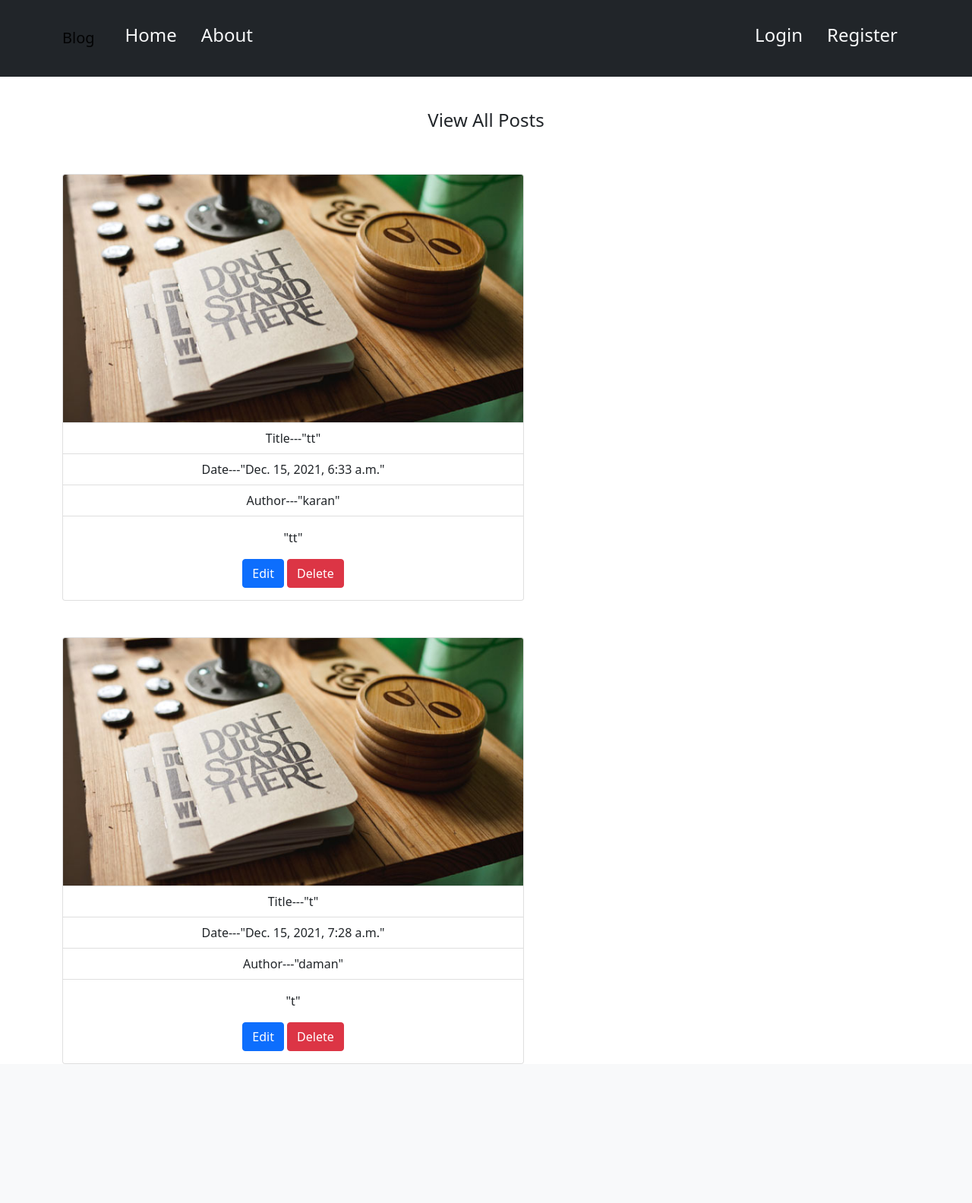
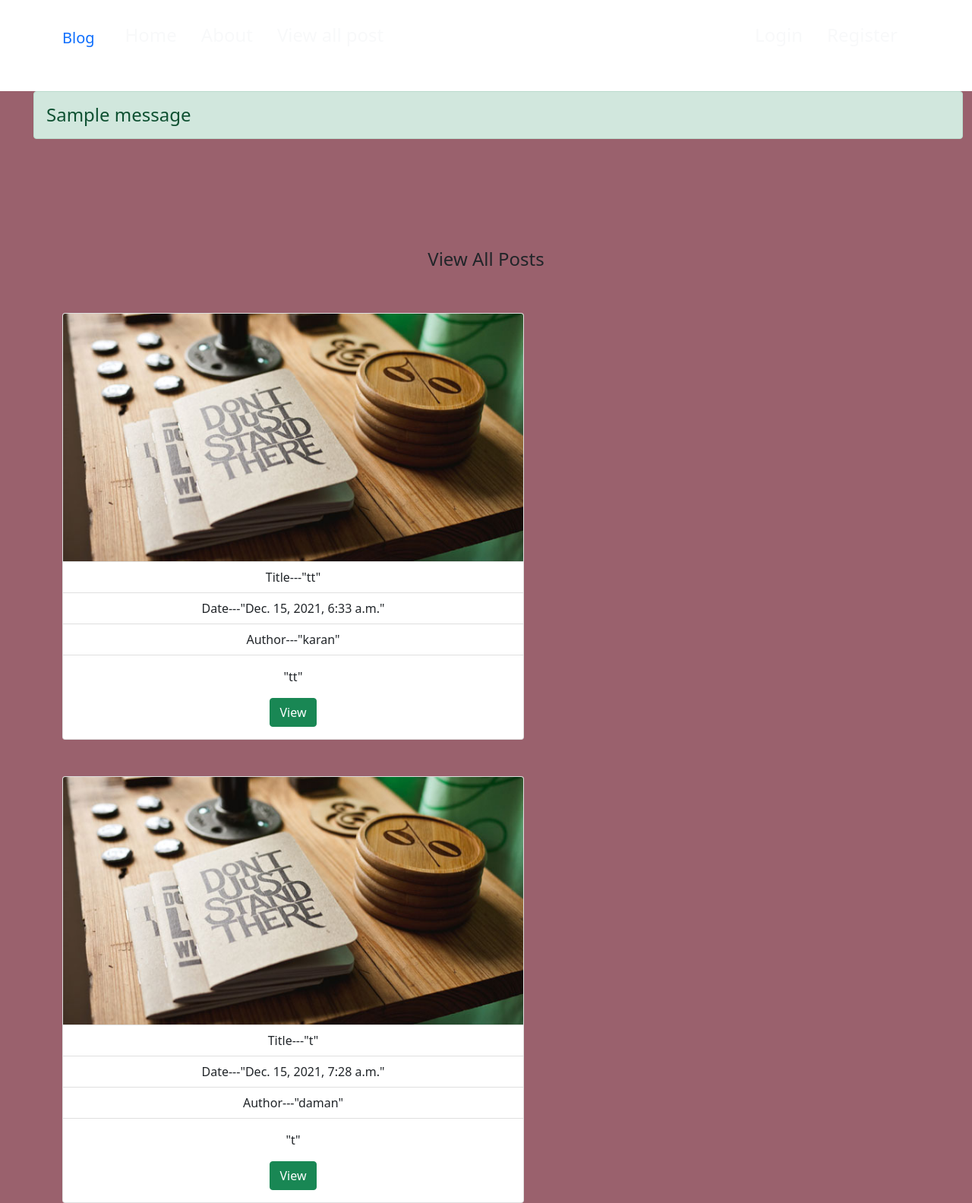
Before and after one commit to Daman522/Blog, a Django app: page /blog/allpost in a window 1280 px wide. Shown: the whole page at 76% size. Before the commit the page ends 1401 px from the top, so only its background shows below. Run offline with Django 3.2, Linux system fonts and the light colour scheme; data comes from the database, SQL or seed files in the repository; both versions use the stored data as it was after the commit; one stand-in notice (Sample message) is shown.

Commit message:
blog/pro

```diff
--- a/MyBlog/MyBlog/templates/allpost.html
+++ b/MyBlog/MyBlog/templates/allpost.html
@@ -22,8 +22,12 @@
                   </ul>
                 <div class="card-body">
                   <p class="card-text">"{{i.desc}}"</p>
+
+                  {% if request.user == i.author %}
                   <a href="{% url 'updatepost' i.id  %}" class="btn btn-primary">Edit</a>
                   <a href="{% url 'deletepost' i.id  %}" class="btn btn-danger">Delete</a>
+                  {%endif%}
+                  <a href="{% url 'viewpost' i.id  %}" class="btn btn-success">View</a>
                 </div>
               </div>
               {% endfor %}
--- a/MyBlog/MyBlog/templates/base.html
+++ b/MyBlog/MyBlog/templates/base.html
@@ -12,6 +12,7 @@
     <link rel="stylesheet" href="https://cdnjs.cloudflare.com/ajax/libs/toastr.js/latest/toastr.min.css">
     <script src="https://cdnjs.cloudflare.com/ajax/libs/jquery/1.12.4/jquery.min.js"></script>
     <script src="https://cdnjs.cloudflare.com/ajax/libs/toastr.js/latest/toastr.min.js"></script>
+    <link type="text/css" href={% static "css/style.css" %} rel="stylesheet">
 
 
 </head>
@@ -21,13 +22,14 @@
 .rounded {
     border-radius: 1.25rem!important;
 }
+.container-fluid{background-color: #9A616D;}
 
 
 
 </style>
 <body>
-
-    <nav class="navbar navbar-expand-lg navbar-light fixed-top py-2 bg-dark">
+  <div class="container-fluid">
+    <nav class="navbar navbar-expand-lg fixed-top">
         <div class="container">
           <a class="navbar-brand" href="#">Blog</a>
           <button class="navbar-toggler" type="button" data-bs-toggle="collapse" data-bs-target="#navbarSupportedContent" aria-controls="navbarSupportedContent" aria-expanded="false" aria-label="Toggle navigation">
@@ -42,6 +44,10 @@
               <li class="nav-item p-2">
                 <a class="nav-link text-light  h4" aria-current="page" href="#">About</a>
               </li>
+              <li class="nav-item p-2">
+                <a class="nav-link text-light  h4" href="{% url 'allpost'  %}">View all post</a>
+
+              </li>
 
             </ul>
 
@@ -55,6 +61,7 @@
                     <a class="nav-link text-light  h4" href="{% url 'addpost'  %}">Add Post</a>
 
                   </li>
+
                   {%else%}
                 <li class="nav-item p-2">
                     <a class="nav-link text-light  h4" href="{% url 'login'  %}">Login</a>
@@ -70,9 +77,21 @@
       </nav>
 
 
+      {% if messages %}
+      <ul class="messages mt-6">
+          {% for message in messages %}
+          <h4 {% if message.tags == 'error' %} class="alert alert-danger" {% else %} class="alert alert-{{ message.tags }}" {% endif %} style="margin-top: 120px !important;">
+
+              {{ message }}
+          </h4>
+          {% endfor %}
+      </ul>
+      {% endif %}
+
 
     {% block content%}
 
     {% endblock %}
+  </div>
 </body>
 </html>
--- a/MyBlog/MyBlog/templates/register.html
+++ b/MyBlog/MyBlog/templates/register.html
@@ -1,7 +1,7 @@
 {% extends "base.html"%}
 
 {%block content%}
-<section class="" style="background-color: #9A616D;min-height: 100vh;">
+<section class="" >
 
     <div class="container py-5 h-100 mt-4">
       <div class="row mt-5">
--- a/MyBlog/myapp/urls.py
+++ b/MyBlog/myapp/urls.py
@@ -9,13 +9,15 @@ from myapp.views import *
 
 
 urlpatterns = [
-    path('',base,name='base'),
-    path('/login',Login.as_view(),name='login'),
-    path('/register',Register.as_view(),name='register'),
-    path('/logout',Logout.as_view(),name='logout'),
-    path('/addpost',addpost,name='addpost'),
-    path('/allpost',allpost,name='allpost'),
-     path('/viewpost/<int:id>',viewpost,name='viewpost'),
-    path('/updatepost/<int:id>',updatepost,name='updatepost'),
-    path('deletepost/<int:id>',deletepost,name="deletepost"),
+    path('', base, name='base'),
+    path('/login', Login.as_view(), name='login'),
+    path('/register', Register.as_view(), name='register'),
+    path('/logout', Logout.as_view(), name='logout'),
+    path('/addpost', addpost, name='addpost'),
+    path('/allpost', allpost, name='allpost'),
+    path('/viewpost/<int:id>', viewpost, name='viewpost'),
+    path('/updatepost/<int:id>', updatepost, name='updatepost'),
+    path('/deletepost/<int:id>', deletepost, name="deletepost"),
+    path('/stripe', stripe, name="stripe"),
+
 ]
--- a/MyBlog/myapp/views.py
+++ b/MyBlog/myapp/views.py
@@ -12,6 +12,8 @@ import json
 from django.http import JsonResponse
 from time import sleep
 from django.core.mail import send_mail
+from django.contrib.auth.decorators import login_required
+import stripe
 
 import random
 from datetime import datetime
@@ -116,6 +118,7 @@ class Logout(View):
 
 
 #for adding posts
+@login_required(login_url='login')
 def addpost(request):
 
     if request.method=='POST':
@@ -155,6 +158,7 @@ def updatepost(request,id):
 
         try:
             P = Post.objects.get(id = id)
+
             P.title = request.POST.get('title')
             P.desc = request.POST.get('desc')
 
@@ -164,8 +168,9 @@ def updatepost(request,id):
 
             P.save()
             print("sssssssssssss")
-            # return HttpResponseRedirect(reverse("base"))
-            return HttpResponseRedirect(reverse('viewpost', kwargs={'id':id}))
+            messages.success(request, 'Updated!')
+            # return HttpResponseRedirect(reverse('viewpost', kwargs={'id':id}))
+            return HttpResponseRedirect(reverse('base'))
 
         except Exception as e:
             print(e)
@@ -176,7 +181,11 @@ def updatepost(request,id):
 
     else:
         p = Post.objects.get(id = id)
-
+        print(  p.author.id ,'author--------')
+        print(request.user.id ,'useridd--------')
+        if p.author.id != request.user.id:
+            messages.error(request, 'Errors')
+            return HttpResponseRedirect(reverse('base'))
         return render(request,"updatepost.html",locals())
 
 
@@ -189,3 +198,28 @@ def deletepost(request,id):
     d.delete()
 
     return HttpResponseRedirect(reverse('base'))
+
+def stripe(request):
+
+
+    if request.method=="POST":
+        print(request.POST)
+        price_id = request.POST.get('price_id')
+
+        stripe.api_key = "sk_test_51IutOESIibBGQfNw9Kh8WrqFVo4JfQsNcuThkgeVNjer8AOxtQorMLICj36KOMVQ6l78052I3TG9oIbATRAaQELH00zYrLUTQc"
+
+        session = stripe.checkout.Session.create(
+            success_url='http://127.0.0.1:8000/success/?session_id={CHECKOUT_SESSION_ID}&pid='+price_id,
+            cancel_url='http://127.0.0.1:8000/cancel',
+            payment_method_types=['card'],
+            mode='subscription',
+            line_items=[{
+                'price': price_id,
+                # For metered billing, do not pass quantity
+                'quantity': 1
+            }],
+        )
+
+        return redirect(session.url, code=303)
+
+    return render(request,'stripe.html')
--- /dev/null
+++ b/MyBlog/static/css/style.css
@@ -0,0 +1,6 @@
+.background-color1{
+    background-color: #E0AAFF;
+}
+.background-color2{
+    background-color: #E0AAFF;
+}
```
Also changed, not shown: MyBlog/MyBlog/templates/home.html (+18 -0 lines), MyBlog/db.sqlite3, MyBlog/media/images/10851493938346299454.png (added), MyBlog/media/images/2.jpg (added), MyBlog/media/images/2_FFee1Tk.jpg (added), MyBlog/media/images/FullSizeRender-8.jpg (added), MyBlog/media/images/download_1_BdGwsIs.jpeg (added), MyBlog/media/images/download_1_DZdyf4P.jpeg (added), MyBlog/media/images/download_1_bBK8GA1.jpeg (added), MyBlog/media/images/download_1_svt9i1o.jpeg (added), 2 other files.
